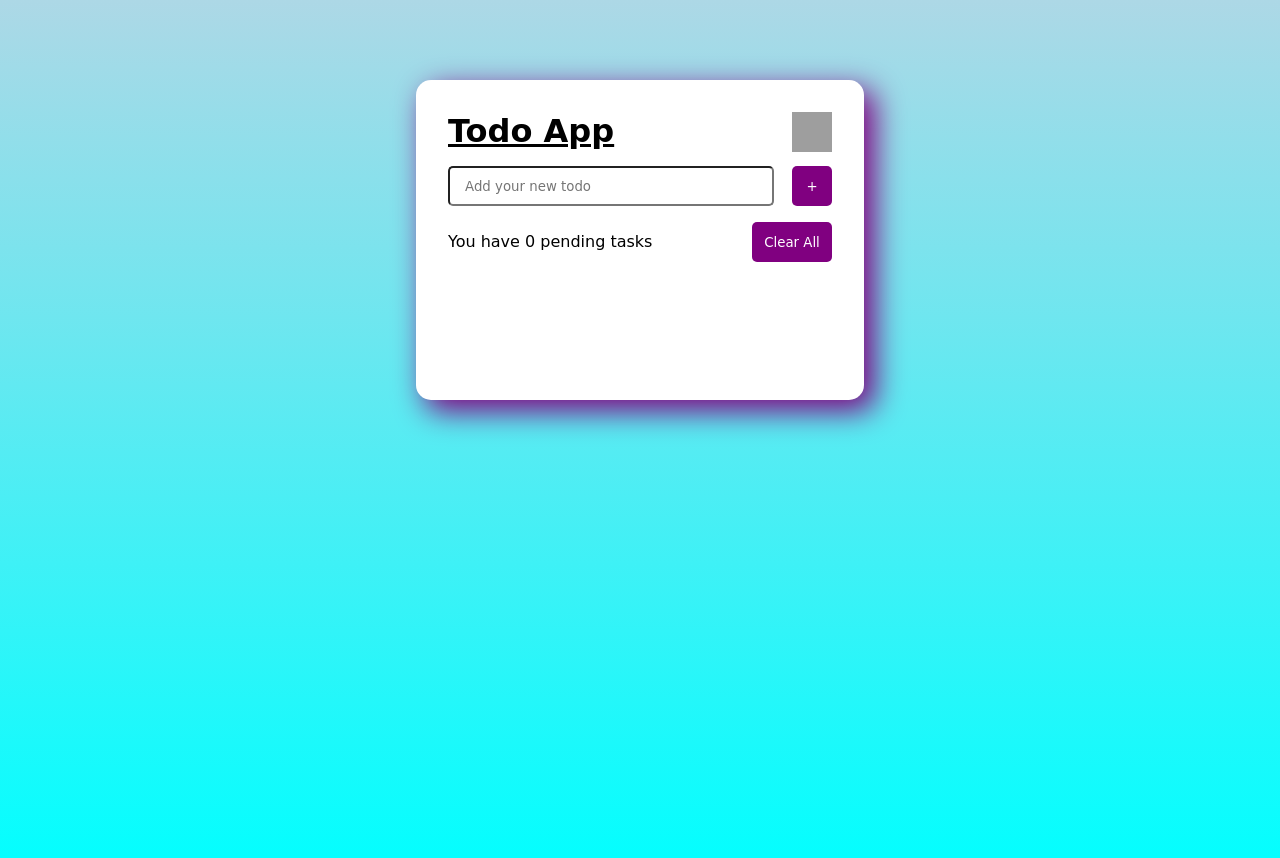
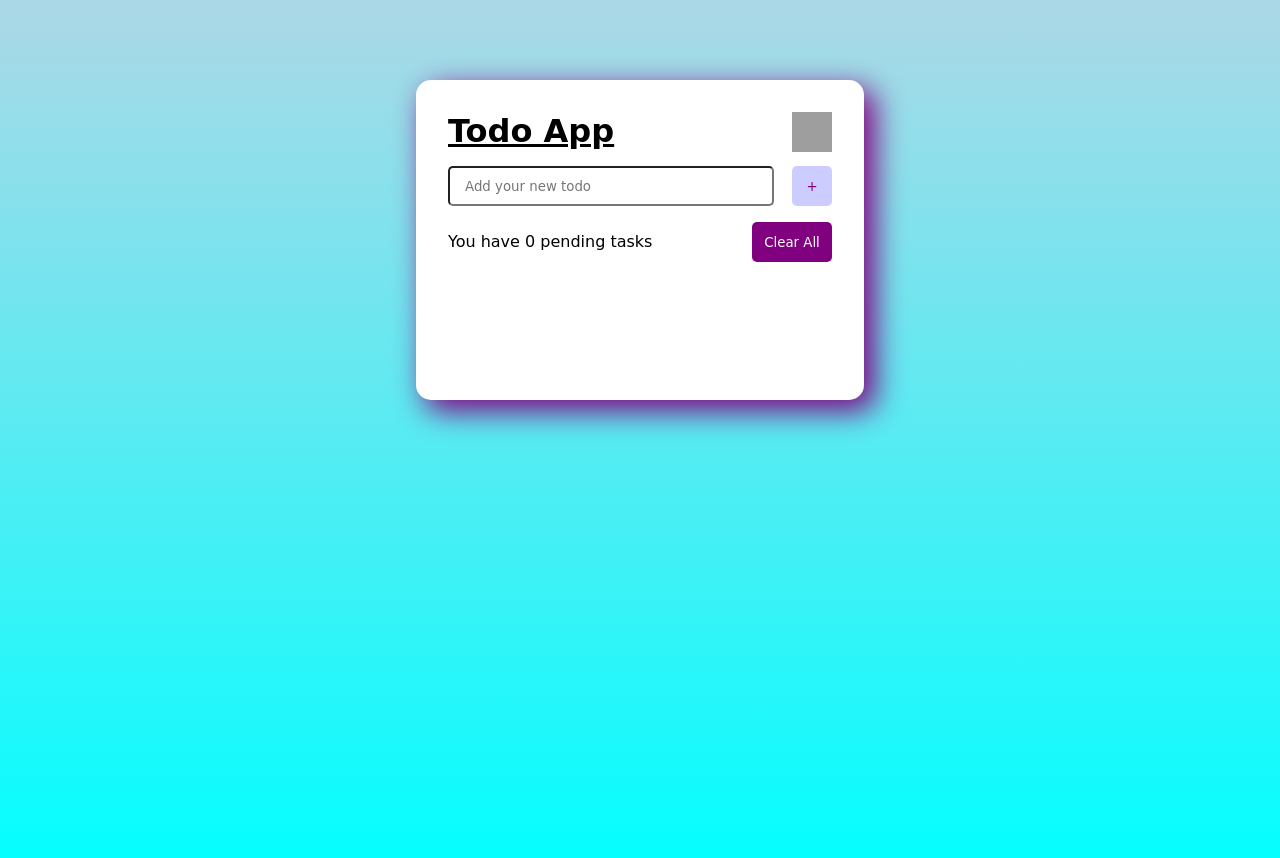
Before and after one commit to rawat10deepak/todo-list, a plain HTML site: page index.html in a window 1280 px wide. In both pictures the pointer is over the button 812 px from the left and 186 px from the top of the page. Drawn offline with Linux system fonts and the light colour scheme; grey boxes are pictures that could not be loaded.

Commit message:
2 files modified

```diff
--- a/script.js
+++ b/script.js
@@ -31,9 +31,11 @@ const updateTaskCountInFooter = () => {
 const addTaskToTaskList = () => {
   const list = document.createElement('li');
   list.innerHTML = todoTextField.value;
+  list.id = `todo-list-item-${taskCount}`;
   list.classList.add('todo-list__item');
   const deleteButton = document.createElement('button');
   deleteButton.innerHTML = 'X';
+  deleteButton.id = `todo-delete-${taskCount}`;
   deleteButton.classList.add('todo-delete');
   list.appendChild(deleteButton);
   todoItemsList.appendChild(list);
--- a/style.css
+++ b/style.css
@@ -49,6 +49,12 @@ button {
   border: none;
   border-radius: 5px;
 }
+
+button:hover {
+  background-color: #ccf;
+  color: purple;
+}
+
 .todo-add button {
   height: 2.5rem;
   width: 2.5rem;
```
